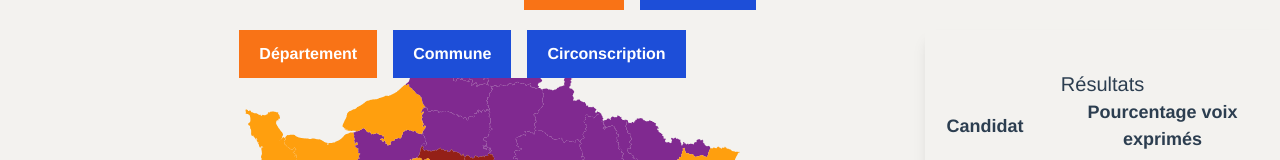
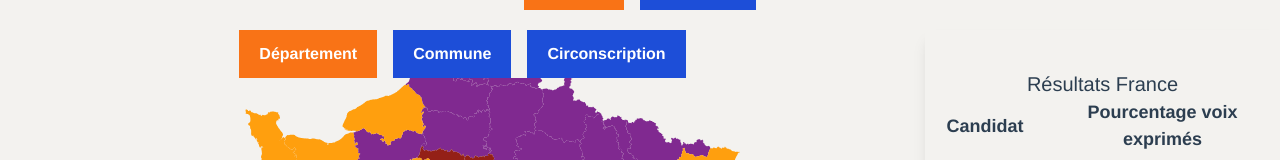
Before and after one commit to RoSelTo/elections-tracker, a Vue app: page / in a window 1280 px wide. Shown: the part 134-294 px from the top of the page. Built offline with nearby package versions, Linux system fonts and the light colour scheme; no server answers.

Commit message:
Reset tab results when changing geographic level.

```diff
--- a/src/components/Map.vue
+++ b/src/components/Map.vue
@@ -65,6 +65,7 @@ export default {
       that.level = "communes";
       that.currentRound = this.round;
       that.$store.commit("selectLevel", that.level);
+      that.$store.commit("selectGeo", null);
       var container = d3.select("#mapContainer").node().getBoundingClientRect().height;
       const width = container, height = container;
       const path = d3.geoPath();
@@ -128,6 +129,7 @@ export default {
       that.level = "departements";
       that.currentRound = this.round;
       that.$store.commit("selectLevel", that.level);
+      that.$store.commit("selectGeo", null);
       var container = d3.select("#mapContainer").node().getBoundingClientRect().height;
       const width = container, height = container;
       const path = d3.geoPath();
@@ -190,6 +192,7 @@ export default {
       that.level = "circonscriptions";
       that.currentRound = this.round;
       that.$store.commit("selectLevel", that.level);
+      that.$store.commit("selectGeo", null);
       var container = d3.select("#mapContainer").node().getBoundingClientRect().height;
       const width = container, height = container;
       const path = d3.geoPath();
--- a/src/components/Tab.vue
+++ b/src/components/Tab.vue
@@ -1,6 +1,7 @@
 <template>
   <div class="tab box-border text-center h-[500px] flex-1 shadow-lg">
-    <h2 class="text-xl mt-10">Résultats {{geo.label}}</h2>
+    <h2 v-if="geo != null" class="text-xl mt-10">Résultats {{geo.label}}</h2>
+    <h2 v-else class="text-xl mt-10">Résultats France</h2>
     <table id="tab-result">
       <thead>
         <th>Candidat</th>
@@ -35,7 +36,7 @@ export default {
       return this.$store.state.selectedGeo;
     },
     results: function(){
-        return this.$store.getters.resultsForGeo;
+      return this.$store.getters.resultsForGeo;
     },
     sortedResults: function(){
       var results = [];
--- a/src/components/store.js
+++ b/src/components/store.js
@@ -30,6 +30,8 @@ export default new Vuex.Store({
     },
     getters: {
         resultsForGeo: function(state){
+            if(state.selectedGeo == null)
+                return null;
             if(state.selectedLevel == "communes")
                 return state.resultsCommunes[state.selectedGeo.id];
             else if(state.selectedLevel == "departements")
```
Also changed, not shown: src/App.vue (+0 -18 lines).
